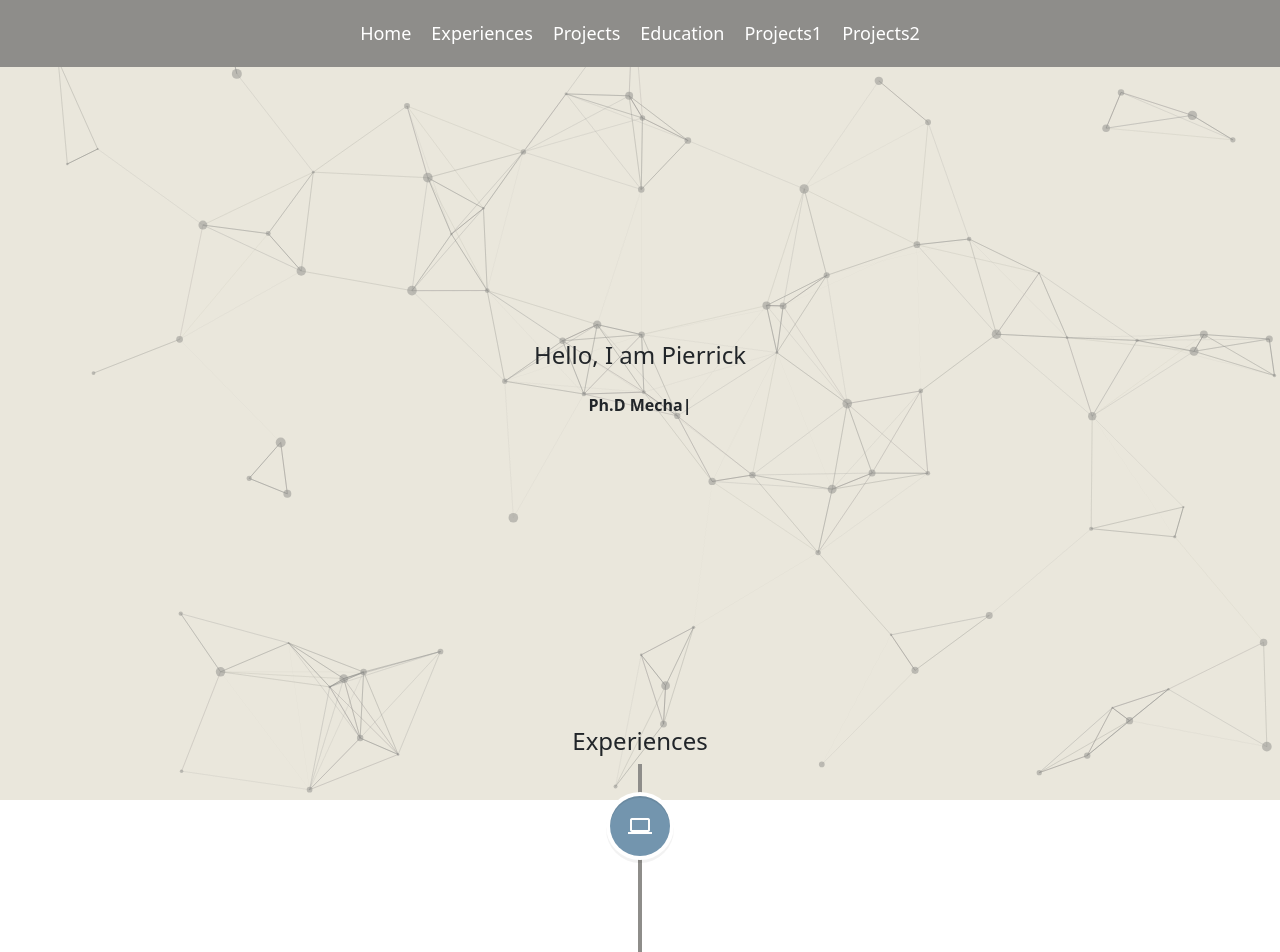
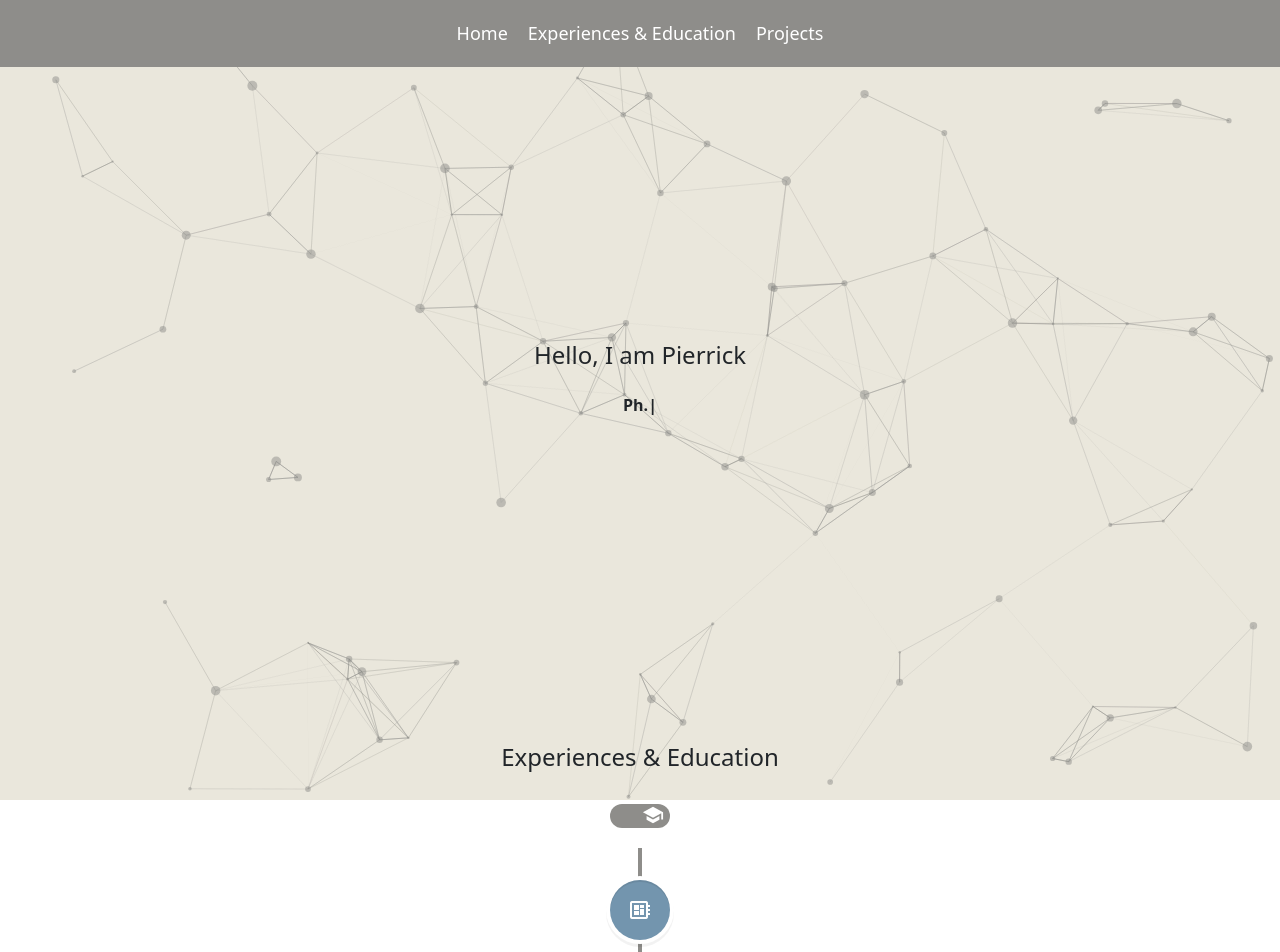
Before and after one commit to PierrickRauby/PierrickWebsite, a React (Create React App) app: page / in a window 1280 px wide. Shown: the top 952 px of the page. Built offline with nearby package versions, Linux system fonts and the light colour scheme.

Commit message:
merged timelines into one component with switch

```diff
--- a/public/resume.json
+++ b/public/resume.json
@@ -42,8 +42,7 @@
         "compagny": "The Mathworks",
         "compagnyLink": "https://mathworks.com",
         "team": "Engineering Development Group",
-        "dateStart": "October 2022",
-        "dateEnd": "Present",
+        "date": "October 2022 - Present",
         "keyResponsability": [
           "∠ HW/SW Coder: Enabled custom board bring-up for HDL Coder customers on Xilinx SoCs for the first time, overcoming prior technical limitations and allowing seamless deployment on previously unsupported custom hardware platforms by creating a kernel-agnostic image build and maintenance process.",
           "∠ Instrument Control Toolbox: Improved TCP/IP and Serial Communication latency between MATLAB and connected hardware by 15% by implementing an event-based communication and leveraging Boost libraries for Linux and Mac platforms.",
@@ -59,8 +58,7 @@
         "compagny": "FormLogic",
         "compagnyLink": "https://formlogic.com",
         "team": "Automation Engineering Team",
-        "dateStart": "March 2022",
-        "dateEnd": "September 2022",
+        "date": "March 2022 - September 2022",
         "keyResponsability": [
           "Developed C-embedded software for high-frequency (65kHz) vibration data acquisition and streaming on Texas Instrument TM4C devices.",
           "Set up a back-end server for data capture and processing.",
@@ -74,8 +72,7 @@
         "compagny": "Georgia Institute of Technology",
         "compagnyLink": "https://research.gatech.edu/people/thomas-kurfess",
         "team": "Professor Kurfess research group",
-        "dateStart": "August 2017",
-        "dateEnd": "December 2021",
+        "date": "August 2017 - December 2021",
         "keyResponsability": [
           "∠ Georgia Pacific August 2018 - December 2021: Designed and deployed an advanced bearing defect detection software that leverages rule-based and machine-learning algorithms to analyze vibration signals across both time and frequency domains. Successfully validated its scalability to process approximately 4TB of daily data on AWS EC2, achieving real-time condition monitoring at half the cost of the previous system.",
           "∠ Thyssenkrupp Elevator January 2018 - October 2018: Integrated temperature, current, position, and vibration sensors, and developed embedded C software to enable real-time condition monitoring for elevators. Implemented RF transmission of processed data via the Zigbee protocol, ensuring seamless communication between the control room and the elevator’s cage.",
@@ -89,8 +86,7 @@
         "compagny": "Georgia Institute of Technology",
         "compagnyLink": "https://mathworks.com",
         "team": "Class: ME622",
-        "dateStart": "August 2019",
-        "dateEnd": "December 2020",
+        "date": "August 2019 - December 2020",
         "keyResponsability": [
             "Prepared and delivered lectures, held office hours, and graded tests and homework for the class ME6222 : Manufacturing Processes and Systems."
         ],
@@ -102,8 +98,7 @@
         "compagny": "Airbus Group",
         "compagnyLink": "https://mathworks.com",
         "team": "Design and Fabrication of an Additive Manufactured heat management System",
-        "dateStart": "Januaray 2017",
-        "dateEnd": "August 2017",
+        "date": "January - August 2017",
         "keyResponsability": [
           "∠ Design and Fabrication of Additive Manufactured Heat Management System.",
           "∠ Awarded “Best Idea of the Year” at the Innovation Awards 2017 for designing and prototyping a heat management system for an air-to-air missile using additive manufacturing.",
@@ -117,8 +112,7 @@
         "compagny": "Ars en Ré Yacht Club",
         "compagnyLink": "https://mathworks.com",
         "team": "Seasonal Work",
-        "dateStart": "June 2013",
-        "dateEnd": "August 2017",
+        "date": "June 2013 - August 2017",
         "keyResponsability": [
           "Supervised course in light sailing for groups of up to 15 people,ages 6 to 50 years old.",
           "Evaluated navigation risk to ensure safe practice."
--- a/src/App.js
+++ b/src/App.js
@@ -44,7 +44,8 @@ class App extends Component {
               <link
                 rel="stylesheet"
                 href="https://fonts.googleapis.com/icon?family=Material+Icons"
-              /><Navbar />
+              />
+              <Navbar />
               <Routes>
                 <Route path="/" element={<Home resumeData={resumeData} />} />
               </Routes>
--- a/src/components/Draft.js
+++ /dev/null
@@ -1,33 +0,0 @@
-import { useState } from 'react';
-import Carousel from 'react-bootstrap/Carousel';
-import Projects from './Projects'
-import TimelineExperiences from './TimelineExperiences';
-import TimelineEducation from './TimelineEducation';
-
-function Draft(props) {
-  const [index, setIndex] = useState(0);
-
-  const handleSelect = (selectedIndex) => {
-    setIndex(selectedIndex);
-  };
-
-  console.log(props);
-  return (
-    <Carousel activeIndex={index} onSelect={handleSelect}>
-      <Carousel.Item>
-        <Carousel.Caption>
-          <h3 id="Projects1" class="color-black">Project1</h3>
-      <TimelineExperiences data={props.data.resume.experience}/>
-        </Carousel.Caption>
-      </Carousel.Item>
-      <Carousel.Item>
-        <Carousel.Caption>
-          <h3 id="Projects2" class="color-black">Project2</h3>
-      <TimelineEducation data={props.data.resume.education}/>
-        </Carousel.Caption>
-      </Carousel.Item>
-    </Carousel>
-  );
-}
-
-export default Draft;
--- /dev/null
+++ b/src/components/ExperienceAndEducation.js
@@ -0,0 +1,87 @@
+import { useState } from 'react';
+import TimelineExperiences from './TimelineExperiences';
+// import TimelineEducation from './TimelineEducation';
+import Switch from '@mui/material/Switch';
+import { styled } from '@mui/material/styles';
+// import ComputerIcon from '@mui/icons-material/Computer';
+import WorkIcon from '@mui/icons-material/Work';
+import SchoolIcon from '@mui/icons-material/School';
+
+function ExperienceAndEducation(props) {
+  // State to track the switch status
+  const [isEducation, setIsEducation] = useState(true);
+
+  // Handle switch change
+  const handleChange = (event) => {
+    const isChecked = event.target.checked;
+    setIsEducation(isChecked);
+  };
+
+  const CustomSwitch = styled(Switch)(({ theme }) => ({
+    width: 60, // Standard track width
+    height: 24, // Reduced track height
+    padding: 0,
+    '& .MuiSwitch-switchBase': {
+      margin: 0,
+      padding: 0,
+      transform: 'translateX(4px)', // Align thumb when unchecked
+      '&.Mui-checked': {
+        transform: 'translateX(32px)', // Align thumb when checked
+        '& + .MuiSwitch-track': {
+          backgroundColor: '#8e8d8a', // Background for checked state
+          opacity: 1,
+        },
+      },
+      '& svg':{
+        fontSize: 22, // Icon size larger than the thumb
+        color: '#ffffff', // Icon color
+      },
+    },
+    '& .Mui-checked':{
+      alignItems: 'center', // Vertically centers the icon
+      justifyContent: 'center', // Horizontally centers the icon
+      '& svg': {
+        fontSize: 22, // Icon size larger than the thumb
+        color: '#ffffff', // Icon color
+      }
+    },
+    '& .MuiSwitch-thumb': {
+      width: 20, // Thumb size to match track
+      height: 20,
+      display: 'flex',
+      alignItems: 'center', // Vertically centers the icon
+      justifyContent: 'center', // Horizontally centers the icon
+      backgroundColor: '#7395AE', // Thumb background color
+      '& svg': {
+        color: '#ffffff', // Icon color
+      }
+    },
+    '& .MuiSwitch-track': {
+      borderRadius: 12, // Adjusted to match smaller track height
+      backgroundColor: '#8e8d8a', // Neutral background for inactive state
+      opacity: 1,
+    },
+  }));
+
+  return (
+    <div id="ExperiencesAndEducation">
+      <h1 >Experiences & Education</h1>
+      <div style={{ display: 'flex', justifyContent: 'center', alignItems: 'center', gap: '10px', margin: '20px 0' }}>
+        <CustomSwitch
+          checked={isEducation}
+          onChange={handleChange}
+          icon={<WorkIcon />} // Icon for education side
+          checkedIcon={<SchoolIcon />} // Icon for software side
+        />
+      </div>
+      {/* Conditionally render the timeline based on the switch state */}
+      {isEducation ? (
+        <TimelineExperiences data={props.data.resume.education} />
+      ) : (
+        <TimelineExperiences data={props.data.resume.experience} />
+      )}
+    </div>
+  );
+}
+
+export default ExperienceAndEducation;
--- a/src/components/Home.js
+++ b/src/components/Home.js
@@ -1,25 +1,42 @@
-import React from 'react';
+import React, { useState } from 'react';
 import Intro from './Intro';
-import TimelineExperiences from './TimelineExperiences';
-import TimelineEducation from './TimelineEducation';
-import Projects from './Projects'
-// import Skills from './Skills'
-import Draft from './Draft'
-import Footer from './Footer'
+// import TimelineExperiences from './TimelineExperiences';
+// // import TimelineEducation from './TimelineEducation';
+import Projects from './Projects';
+import ExperienceAndEducation from './ExperienceAndEducation';
+import Footer from './Footer';
+import StickyNavbar from './Navbar';
+
 const Home = (props) => {
+  // State to manage the current carousel index
+  const [carouselIndex, setCarouselIndex] = useState(0);
+
+  // Handler to update the carousel index when navigating from the navbar
+  const handleCarouselNavigate = (index) => {
+    if (index !== null && index !== undefined) {
+      setCarouselIndex(index);
+    }
+  };
 
   return (
-    <div className='vstach gap-3'>
-      <Intro info={props.resumeData.info} className='vertical-item' />
-      {/* <Draft data={props.resumeData}/> */}
-      <TimelineExperiences data={props.resumeData.resume.experience}/>
-      <Projects/>
-      <TimelineEducation data={props.resumeData.resume.education}/>
-      {/* <Skills/> */}
-      <Footer data={props.resumeData.info}/>
+    <div className="vstack gap-3">
+      {/* Sticky Navbar with carousel navigation handler */}
+      {/* <StickyNavbar onCarouselNavigate={handleCarouselNavigate} /> */}
+
+      {/* Intro Section */}
+      <Intro info={props.resumeData.info} className="vertical-item" />
+
+      {/* Experience & Education Section Section */}
+      <ExperienceAndEducation onIndexChange={setCarouselIndex} data={props.resumeData} />
+
+      {/* Projects Section */}
+      <Projects />
+
+
+      {/* Footer Section */}
+      <Footer data={props.resumeData.info} />
     </div>
-  )
-
+  );
 };
 
 export default Home;
--- a/src/components/Navbar.js
+++ b/src/components/Navbar.js
@@ -1,10 +1,68 @@
-import React from 'react';
-import { useState, useEffect } from 'react';
+// import React, { useState, useEffect } from 'react';
+// import { HashLink } from 'react-router-hash-link';
+//
+// const StickyNavbar = ({ onCarouselNavigate }) => {
+//   const [navbarBg, setNavbarBg] = useState('#8e8d8a');
+//
+//   useEffect(() => {
+//     const handleScroll = () => {
+//       const scrollPosition = window.scrollY;
+//       if (scrollPosition > 0) {
+//         setNavbarBg('#333'); // Change the color to your desired value
+//       } else {
+//         setNavbarBg('#8e8d8a');
+//       }
+//     };
+//
+//     window.addEventListener('scroll', handleScroll);
+//
+//     return () => {
+//       window.removeEventListener('scroll', handleScroll);
+//     };
+//   }, []);
+//
+//   const handleNavClick = (index) => {
+//     if (onCarouselNavigate) {
+//       onCarouselNavigate(index);
+//     }
+//   };
+//
+//   return (
+//     <header
+//       style={{
+//         position: 'sticky',
+//         top: 0,
+//         backgroundColor: navbarBg,
+//         transition: 'background-color 0.3s ease-in-out',
+//         zIndex: 999,
+//       }}
+//     >
+//       <nav>
+//         <ul>
+//           <li>
+//             <HashLink to="#IntroBackground">Home</HashLink>
+//           </li>
+//           <li>
+//             <HashLink to="#ExperiencesAndEducation">Experiences & Education</HashLink>
+//           </li>
+//           <li>
+//             <HashLink to="#Projects" onClick={() => handleNavClick(null)}>Projects</HashLink>
+//           </li>
+//         </ul>
+//       </nav>
+//     </header>
+//   );
+// };
+//
+// export default StickyNavbar;
+
+
+import React, { useState, useEffect, useRef } from 'react';
 import { HashLink } from 'react-router-hash-link';
-// import zIndex from '@mui/material/styles/zIndex';
 
-const StickyNavbar = () => {
+const StickyNavbar = ({ onCarouselNavigate }) => {
   const [navbarBg, setNavbarBg] = useState('#8e8d8a');
+  const navbarRef = useRef(null); // Reference to the navbar for dynamic height
 
   useEffect(() => {
     const handleScroll = () => {
@@ -23,35 +81,53 @@ const StickyNavbar = () => {
     };
   }, []);
 
+  const handleNavClick = (index) => {
+    if (onCarouselNavigate) {
+      onCarouselNavigate(index);
+    }
+  };
+
+  // Function to dynamically calculate the offset
+  const scrollWithOffset = (el) => {
+    const navbarHeight = navbarRef.current ? navbarRef.current.offsetHeight : 70; // Default to 70 if ref is null
+    const y = el.getBoundingClientRect().top + window.pageYOffset - navbarHeight;
+    window.scrollTo({ top: y, behavior: 'smooth' });
+  };
+
   return (
     <header
+      ref={navbarRef} // Attach the ref to the navbar
       style={{
         position: 'sticky',
         top: 0,
         backgroundColor: navbarBg,
         transition: 'background-color 0.3s ease-in-out',
-        zIndex:999
+        zIndex: 999,
       }}
     >
       <nav>
         <ul>
           <li>
-            <HashLink to="#IntroBackground">Home</HashLink>
+            <HashLink to="#IntroBackground" scroll={(el) => scrollWithOffset(el)}>
+              Home
+            </HashLink>
           </li>
           <li>
-            <HashLink to="#Experiences">Experiences</HashLink>
+            <HashLink
+              to="#ExperiencesAndEducation"
+              scroll={(el) => scrollWithOffset(el)}
+            >
+              Experiences & Education
+            </HashLink>
           </li>
           <li>
-            <HashLink to="#Projects">Projects</HashLink>
-          </li>
-          <li>
-            <HashLink to="#Education">Education</HashLink>
-          </li>
-          <li>
-            <HashLink to="#Projects1">Projects1</HashLink>
-          </li>
-          <li>
-            <HashLink to="#Projects2">Projects2</HashLink>
+            <HashLink
+              to="#Projects"
+              onClick={() => handleNavClick(null)}
+              scroll={(el) => scrollWithOffset(el)}
+            >
+              Projects
+            </HashLink>
           </li>
         </ul>
       </nav>
--- a/src/components/TimelineExperiences.js
+++ b/src/components/TimelineExperiences.js
@@ -11,27 +11,27 @@ function TimelineExperiences(props) {
   return (
 
     <div className='TimelineSection'>
-      <h1 id="Experiences"> Experiences</h1>
+      {/* <h1 id="Experiences"> Experiences</h1> */}
       <VerticalTimeline id='VerticalTimeline'>
-        {props.data.map((experience) => (
+        {props.data.map((element) => (
           <VerticalTimelineElement
           key={uuidv4()}
             className="vertical-timeline-element--work"
             contentStyle={{ background: '#7395AE', color: '#fff' }}
             contentArrowStyle={{ borderRight: '7px solid  #7395AE' }}
-            date={experience.dateStart + " - " + experience.dateEnd}
+            date={element.date}
             iconStyle={{ background: '#7395AE', color: '#fff' }}
-            icon={<Icon>{experience.icon}</Icon>}
+            icon={<Icon>{element.icon}</Icon>}
           >
-            <h3 className="vertical-timeline-element-title">{experience.title}</h3>
-            <h5 className="vertical-timeline-element-subtitle">{experience.compagny}</h5>
-            {experience.keyResponsability.map((responsability) => (
+            <h3 className="vertical-timeline-element-title">{element.title}</h3>
+            <h5 className="vertical-timeline-element-subtitle">{element.compagny}</h5>
+            {element.keyResponsability.map((responsability) => (
               <List key={uuidv4()}>{responsability}</List>
             ))}
             <div>
 
               <div>
-                {experience.skills.map((skill) => (
+                {element.skills.map((skill) => (
                   <Chip key={uuidv4()} className="chip-skill" label={skill} />
                 ))}
               </div>
--- a/src/styles.css
+++ b/src/styles.css
@@ -49,14 +49,7 @@ header {
 }
 /* Intro */
 
-/* .intro-content{
-text-align: center;
-  display: flex;
-  justify-content: center;
-} */
-
 #IntroBackground {
-  /* background-color: #EAE7DC; */
   height: 80vh;
   margin-bottom: 20px;
   text-align: center;
@@ -96,6 +89,11 @@ text-align: center;
 /* Timeline */
 #Education{
   text-align: center;
+}
+/* Draft */
+#ExperiencesAndEducation h1{
+  text-align: center;
+  margin-bottom: 2rem;
 }
 
 #VerticalTimeline{
```
Also changed, not shown: src/components/TimelineEducation_back.js (renamed from src/components/TimelineEducation.js).
